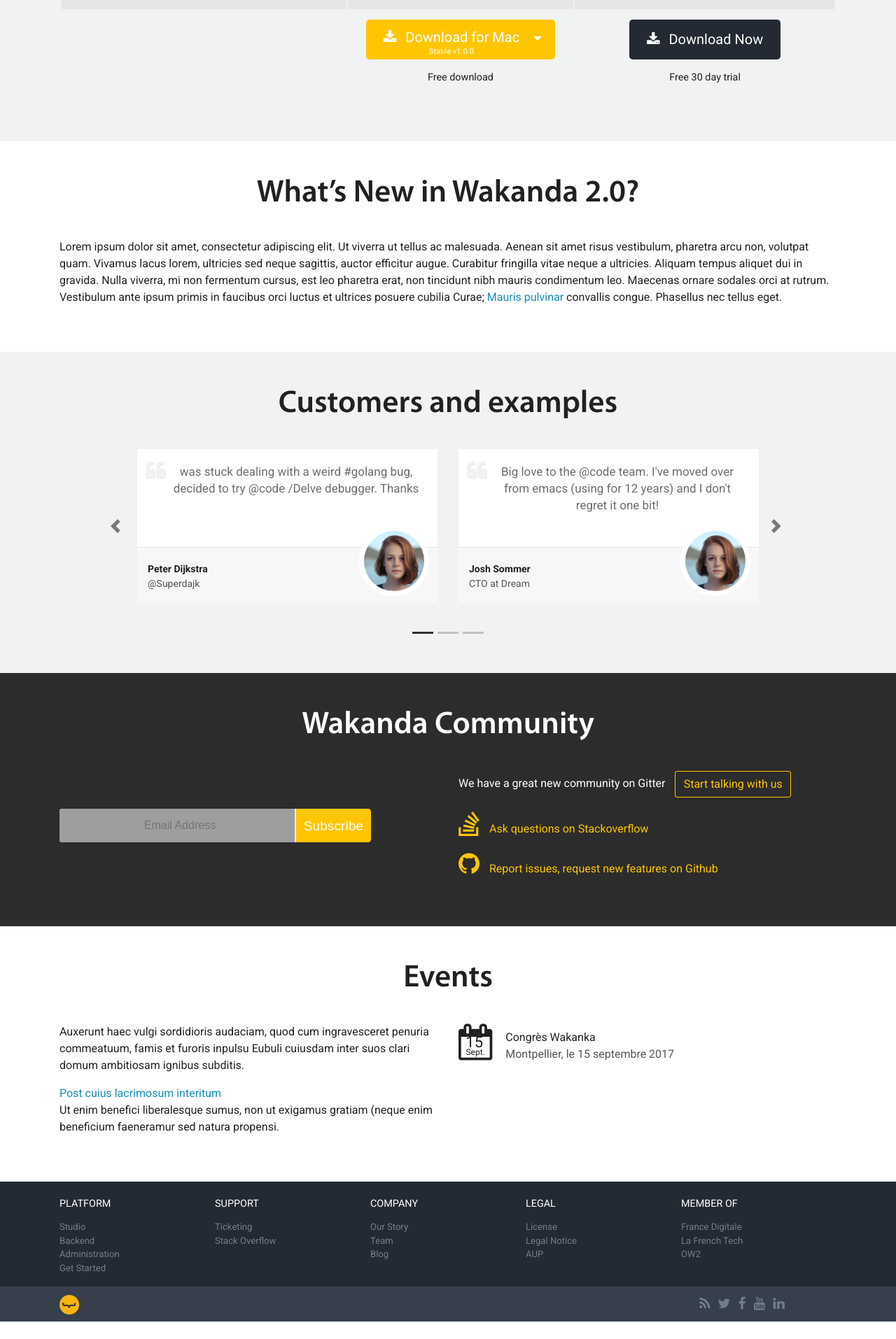
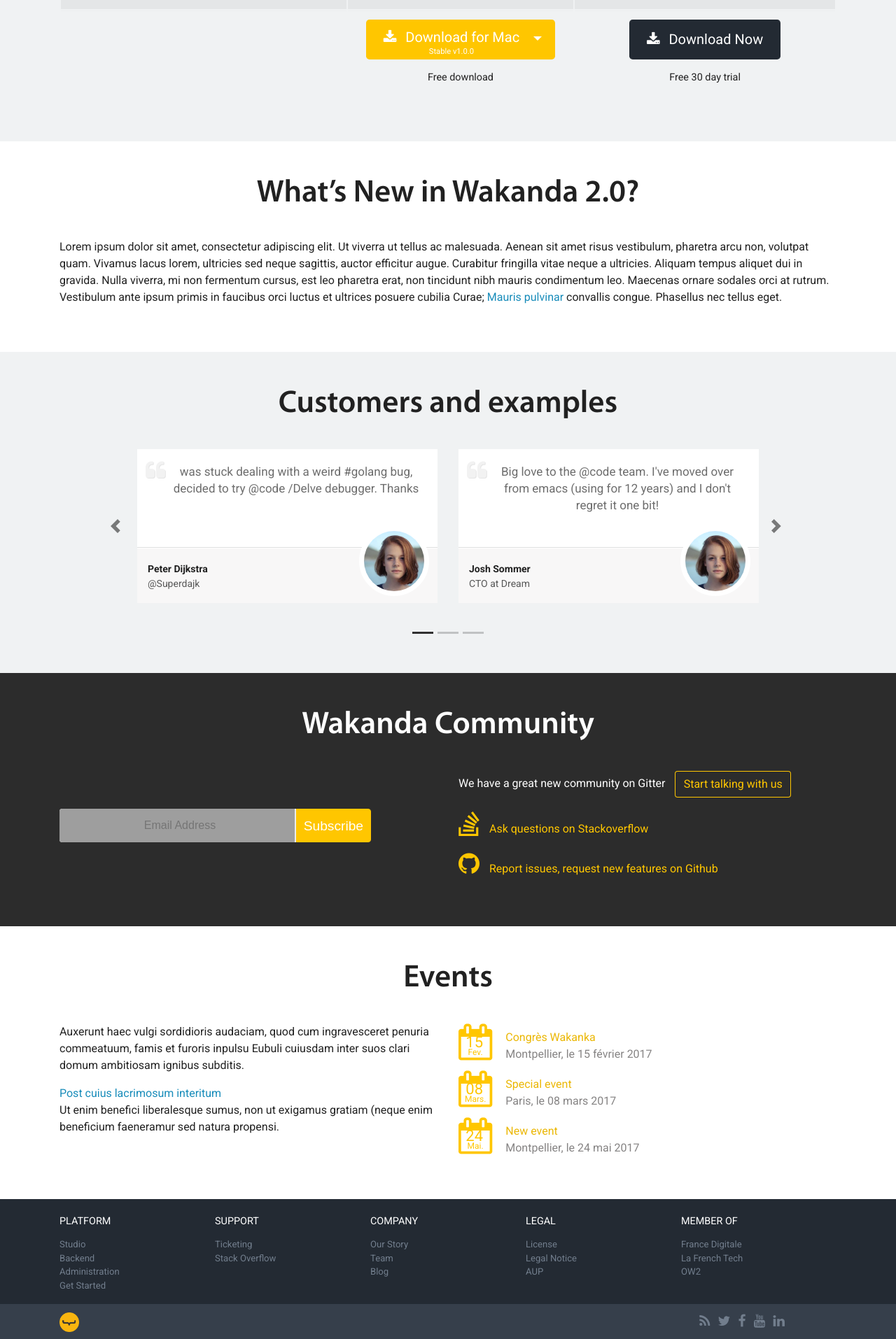
Before and after one commit to Slashtype/wakanda.io, a Jekyll site: the page built from index.html, in a window 1280 px wide. Shown: the part 2250-4164 px from the top of the page at 70% size. Built offline with Jekyll 4.4.1, drawn with Linux system fonts in a browser that asks for light colours; nearby versions of some CDN libraries; before the commit the page ends 4139 px from its top, so only the background shows below that; grey boxes are pictures that could not be loaded.

Commit message:
Add Events

```diff
--- a/css/main.scss
+++ b/css/main.scss
@@ -602,7 +602,11 @@
 	margin: 0;
 	padding: 0;
 
+	> li{
+		margin: 0 0 15px;
+	}
 	.fa{
+		color: $main-color;
 		font-size: 52px;
 		position: relative;
 
@@ -632,12 +636,12 @@
 			top: 4px;
 	}
 	.event-title{
-		color: $base-color;
+		color: #ebb704;
 		display: inline-block;
 		width: 100%;
 	}
 	.event-subtitle{
-		color: $secondary-light-bg-color;
+		color: #868484;
 		display: inline-block;
 		width: 100%;
 	}
--- a/index.html
+++ b/index.html
@@ -566,12 +566,32 @@
         <ul class="event-list">
           <li>
             <span class="fa fa-calendar-o">
-              <span class="month">Sept.</span>
+              <span class="month">Fev.</span>
               <span class="day">15</span>
             </span>
             <a href="">
               <span class="event-title">Congrès Wakanka</span>
-              <span class="event-subtitle">Montpellier, le 15 septembre 2017</span>
+              <span class="event-subtitle">Montpellier, le 15 février 2017</span>
+            </a>
+          </li>
+          <li>
+            <span class="fa fa-calendar-o">
+              <span class="month">Mars.</span>
+              <span class="day">08</span>
+            </span>
+            <a href="">
+              <span class="event-title">Special event</span>
+              <span class="event-subtitle">Paris, le 08 mars 2017</span>
+            </a>
+          </li>
+          <li>
+            <span class="fa fa-calendar-o">
+              <span class="month">Mai.</span>
+              <span class="day">24</span>
+            </span>
+            <a href="">
+              <span class="event-title">New event</span>
+              <span class="event-subtitle">Montpellier, le 24 mai 2017</span>
             </a>
           </li>
         </ul> <!-- /.event-list -->
```
